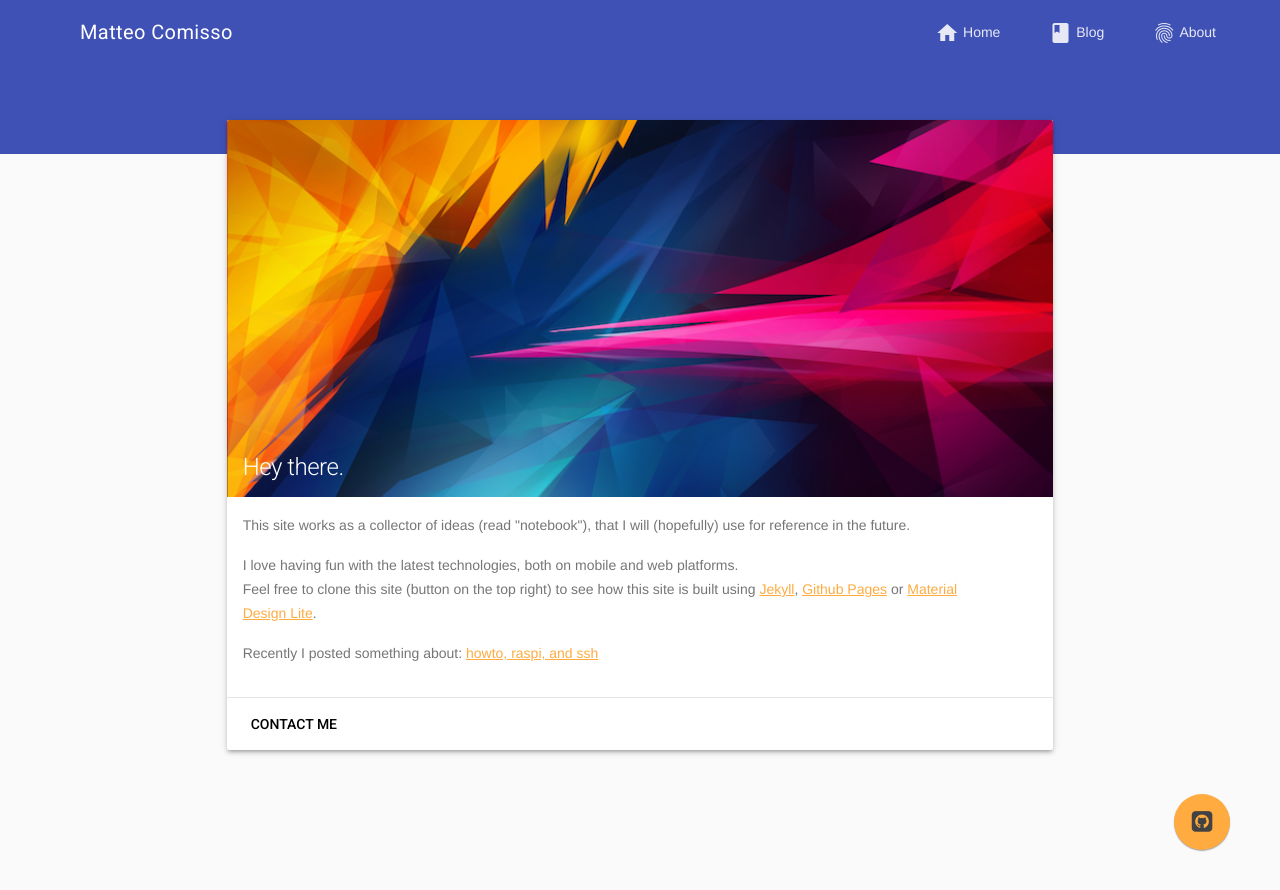
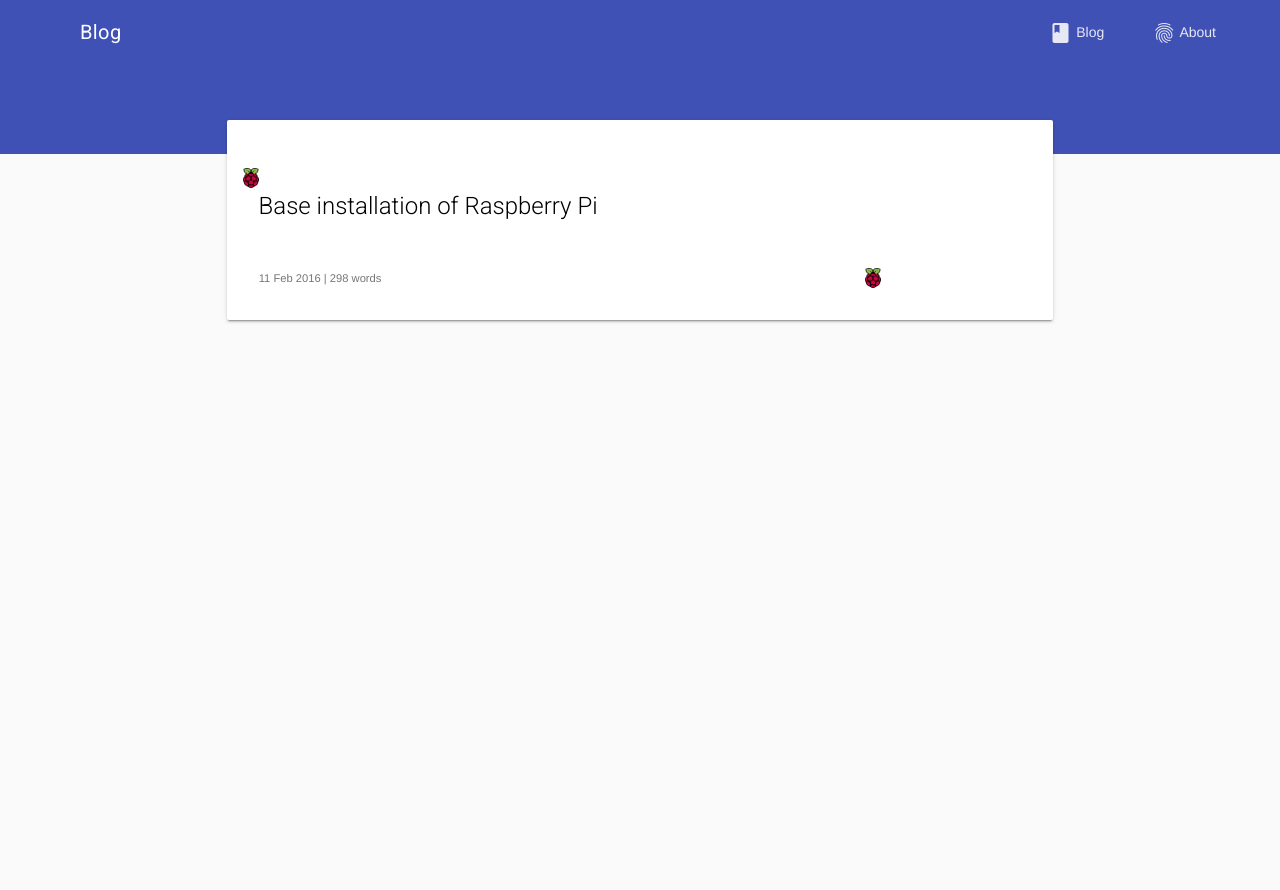
Before and after one commit to mcomisso/mcomisso.github.io, a Jekyll site: the page built from index.html, in a window 1280 px wide. Shown: the top 890 px of the page. Built offline with Jekyll 4.4.1, drawn with Linux system fonts in a browser that asks for light colours; nearby versions of some CDN libraries; the list of posts is cut into pages by our own code.

Commit message:
Removed home page, using blog

```diff
--- a/_includes/menu.html
+++ b/_includes/menu.html
@@ -1,5 +1,4 @@
-<a class="mdl-navigation__link" href="/"><i class="material-icons">home</i> Home</a>
 <!-- <a class="mdl-navigation__link" href="/projects">Hobby Projects</a> -->
 <!-- <a class="mdl-navigation__link" href="/cv">Personal CV</a> -->
-<a class="mdl-navigation__link" href="/blog"><i class="material-icons">book</i> Blog</a>
+<a class="mdl-navigation__link" href="/"><i class="material-icons">book</i> Blog</a>
 <a class="mdl-navigation__link" href="/about"><i class="material-icons">fingerprint</i> About</a>
--- a/index.html
+++ b/index.html
@@ -1,35 +1,38 @@
 ---
 layout: default
-title: Matteo Comisso
+title: Blog
+description: Index of blog
 ---
-<div class="mdl-cell mdl-cell--8-col">
-  <!-- Implement Card style -->
-  <div id="card_home" class="mdl-card mdl-shadow--3dp max-width">
-    <div class="mdl-card__title mdl-card--expand mdl-color-text--white mdl-color--blue-grey-100">
-      <h1 class="mdl-card__title-text">Hey there.</h1>
+<!-- List of posts -->
+<div class="mdl-cell mdl-cell--8-col ">
+{% for post in site.posts %}
+
+  <div class="single-post mdl-card max-width mdl-shadow--2dp post-margin">
+    <div class="mdl-card__title mdl-card--expand">
+      <img class="post-image" src="/images/posts/{{ post.title | slugify }}.png" alt="image {{ post.title | slugify }}" />
+      <h2 class="mdl-card__title-text">
+        {{post.title}}
+      </h2>
     </div>
     <div class="mdl-card__supporting-text">
-      <p>
-        This site works as a collector of ideas (read "notebook"), that I will (hopefully) use for reference in the future.
-      </p>
-      <p>
-        I love having fun with the latest technologies, both on mobile and web platforms. <br>
-        Feel free to clone this site (button on the top right) to see how this site is built using <a href="http://jekyllrb.com/">Jekyll</a>, <a href="https://pages.github.com/">Github Pages</a> or <a href="https://www.getmdl.io/">Material Design Lite</a>. <br>
-      </p>
-      <p>
-        Recently I posted something about:
-        {% assign post = site.posts | first %}
-        {% assign slug = post.title | slugify %}
-        <a id="{{ slug }}" href="{{ post.url }}">{{ post.tags | sort | array_to_sentence_string }}</a>
-        <div class="mdl-tooltip" for="{{ slug }}">
-          {{ post.title }}
+      <div class="mdl-grid">
+        <div class="mdl-cell mdl-cell--10-col">
+          <span class="post-date">{{post.date | date_to_string}} | <span>{{post.content | number_of_words }} words</span></span>
+          <p class="hide hidden"> {{ post.excerpt | strip_html }} </p>
         </div>
-      </p>
+        <div class="mdl-cell mdl-cell--2-col">
+          {% if post.has_picture %}
+          <img class="post-image" src="/images/posts/{{ post.title | slugify }}.png" max-width="200" max-height="200" alt="image {{ post.title | slugify }}" />
+          {% endif %}
+        </div>
+      </div>
+
     </div>
-    <div class="mdl-card__actions mdl-card--border">
-      <a href="/about" class="mdl-button">Contact me</a>
+    <div class="mdl-card__actions mdl-card--border hide hidden">
+      <a href="{{ post.url }}" class="mdl-button mdl-js-button mdl-button--accent">
+        Read more
+      </a>
     </div>
   </div>
+{% endfor %}
 </div>
-
-{% include forkme.html %}
```
Also changed, not shown: about/index.html (+9 -0 lines), blog/index.html (deleted, +0 -38 lines).
